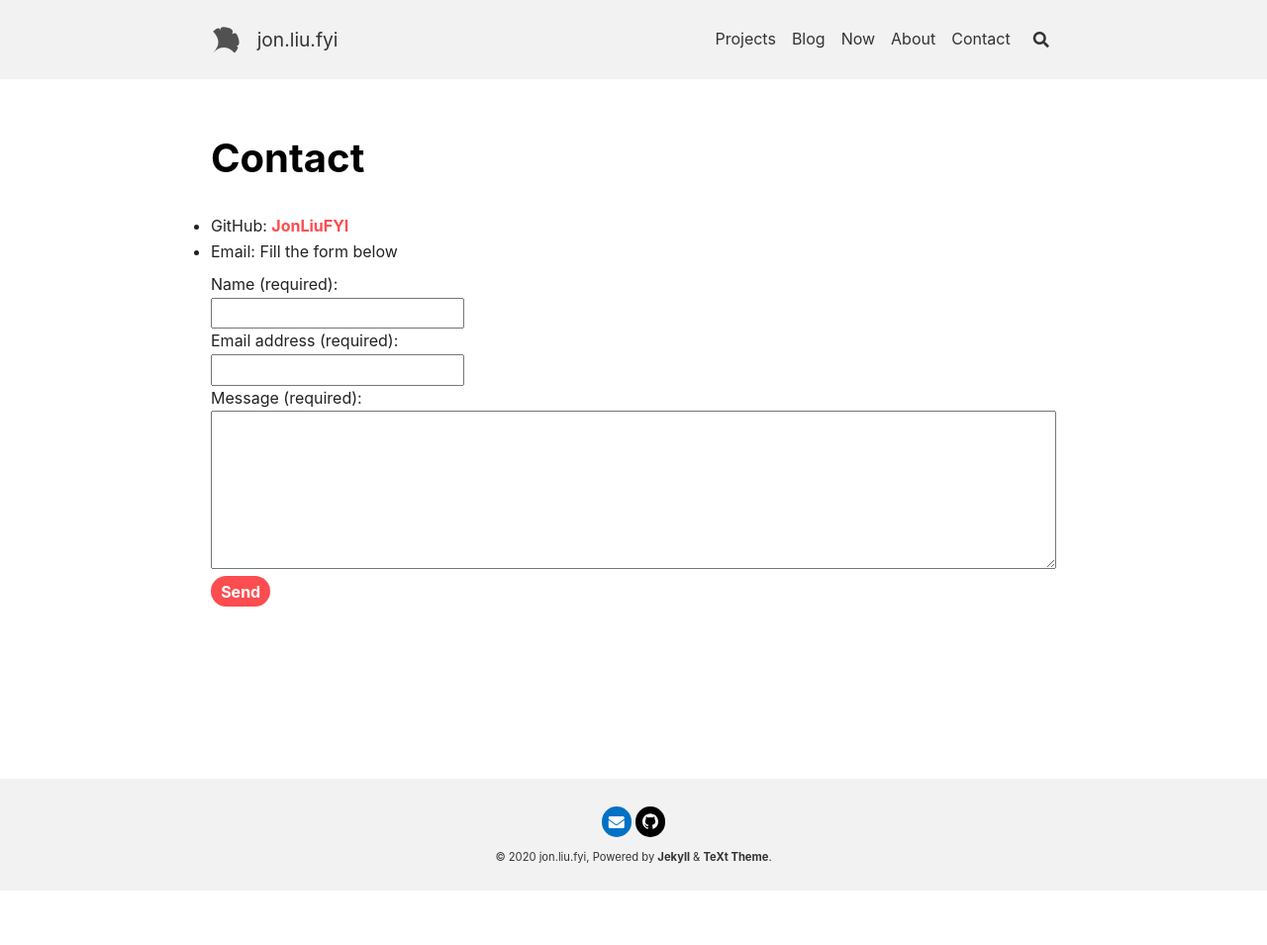
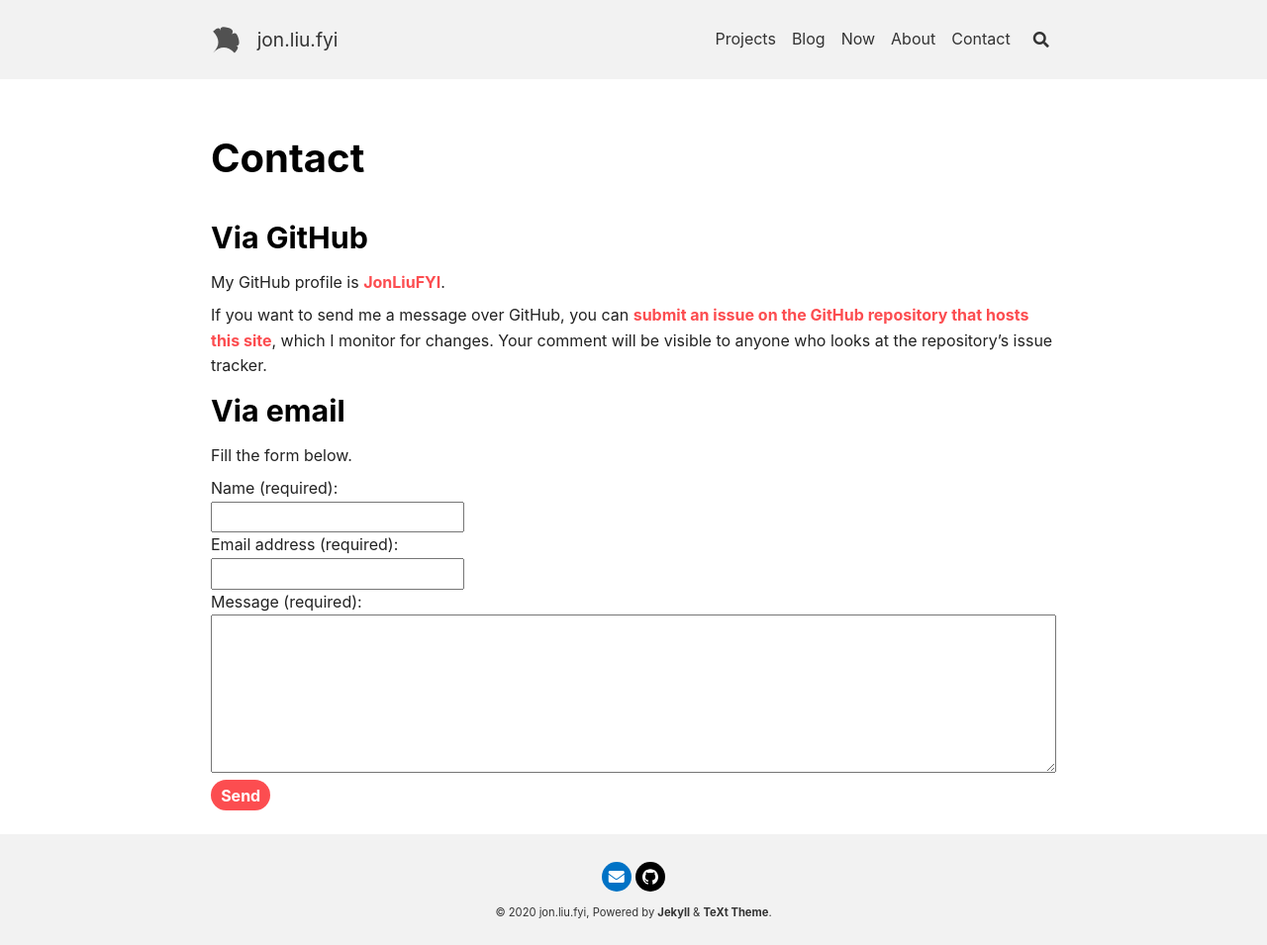
Before and after one commit to JonLiuFYI/JonLiuFYI.github.io, a Jekyll site: the page built from contact.md, in a window 1280 px wide. Shown: the whole page at 99% size. Built offline with Jekyll 4.4.1, drawn with Linux system fonts in a browser that asks for light colours; nearby versions of some CDN libraries; before the commit the page ends 900 px from its top, so only the background shows below that.

Commit message:
fleshed out contact info

```diff
--- a/_config.yml
+++ b/_config.yml
@@ -45,7 +45,7 @@ author:
   url       : https://jon.liu.fyi
   avatar    : # path or url of avatar image (square)
   bio       :
-  email     : 2997583+JonLiuFYI@users.noreply.github.com
+  email     : /contact#via-email
   facebook  : # "user_name" the last part of your profile url, e.g. https://www.facebook.com/user_name
   twitter   : # "user_name" the last part of your profile url, e.g. https://twitter.com/user_name
   weibo     : # "user_id"   the last part of your profile url, e.g. https://www.weibo.com/user_id/profile?...
--- a/_includes/author-links.html
+++ b/_includes/author-links.html
@@ -22,7 +22,7 @@
     {%- include snippets/get-locale-string.html key='EMAIL_ME' -%}
     {%- if _author.email -%}
       <li title="{{ _locale_string_email }}">
-      <a class="button button--circle mail-button" itemprop="email" href="mailto:{{ _author.email }}" target="_blank">
+      <a class="button button--circle mail-button" itemprop="email" href="{{ _author.email }}" target="_blank">
         <i class="fas fa-envelope"></i>
       </a>
     {%- endif -%}
--- a/contact.md
+++ b/contact.md
@@ -3,8 +3,13 @@ layout: page
 title: Contact
 ---
 
-* GitHub: [JonLiuFYI](https://github.com/JonLiuFYI)
-* Email: Fill the form below
+## Via GitHub
+My GitHub profile is [JonLiuFYI](https://github.com/JonLiuFYI).
+
+If you want to send me a message over GitHub, you can [submit an issue on the GitHub repository that hosts this site](https://github.com/JonLiuFYI/JonLiuFYI.github.io/issues/new), which I monitor for changes. Your comment will be visible to anyone who looks at the repository's issue tracker.
+
+## Via email
+Fill the form below.
 
 <script type="text/javascript">var submitted=false;</script>
 
```
